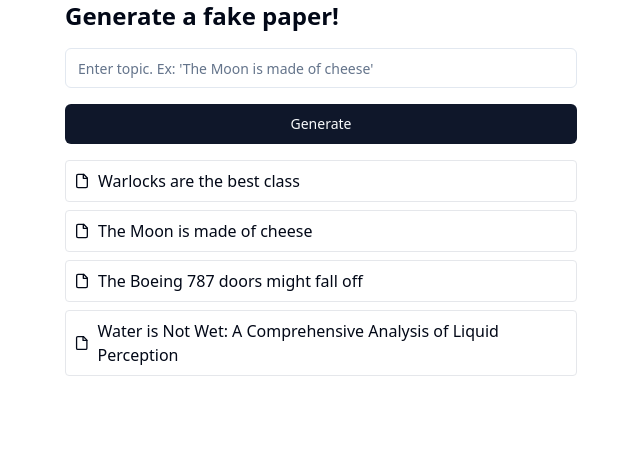
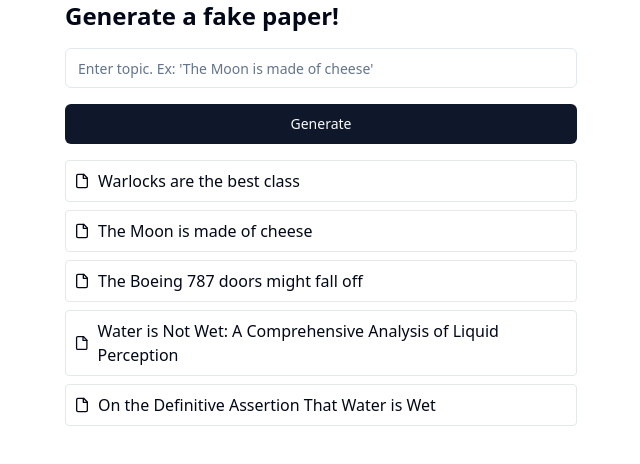
Before and after one commit to rossnoah/FakePaper, a Next.js app: page / in a window 1280 px wide. Shown: the top 464 px of the page, without its empty margins (319-959 px from the left). Built offline with nearby package versions, Linux system fonts and the light colour scheme; no server answers.

Commit message:
add more sample

```diff
--- a/app/page.tsx
+++ b/app/page.tsx
@@ -39,6 +39,10 @@ function GenerateWrapper() {
       {
         url: "/storage/9c004692-206f-4867-a134-e551a18ffaee-zbkq7jniJ6N4L9rhqozVzsDVYEvheh.pdf",
         name: "Water is Not Wet: A Comprehensive Analysis of Liquid Perception",
+      },
+      {
+        url: "storage/f439c498-091d-435a-86cb-ffc7bae9bdf6-5Pmx1QloI1UnQ2uGQRVzrXNb5oChkD.pdf",
+        name: "On the Definitive Assertion That Water is Wet",
       },
     ];
 
```
